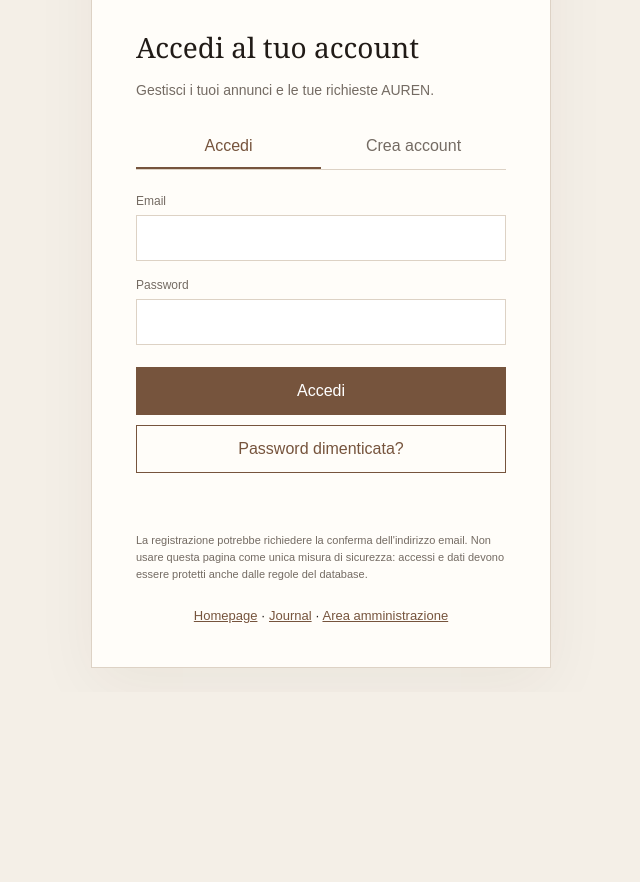
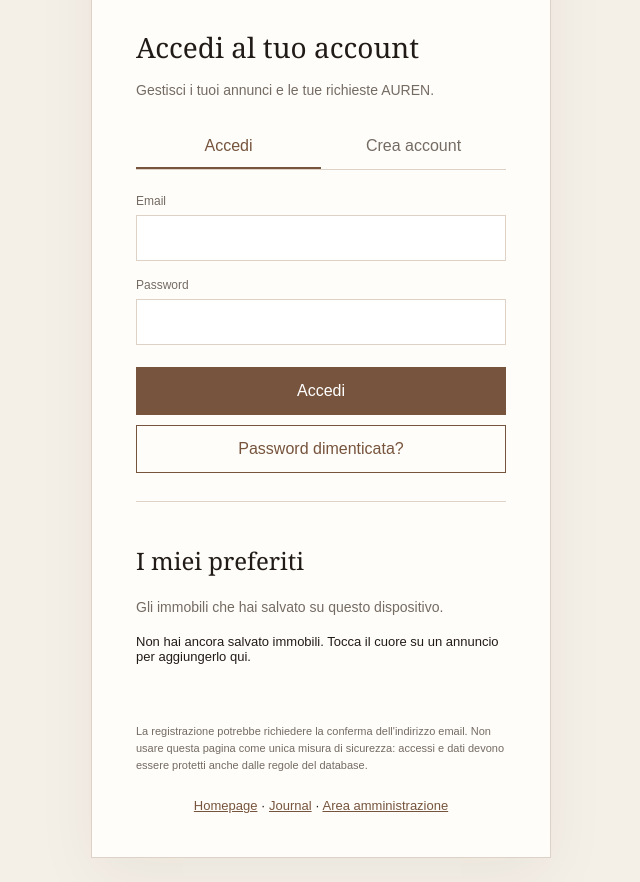
Before and after one commit to cristiancerato-auren/AUREN, a plain HTML site: page account.html in a window 1280 px wide. Shown: the part 149-1031 px from the top of the page, without its empty margins (319-959 px from the left). Before the commit the page ends 841 px from the top, so only its background shows below. Drawn offline with nearby package versions, Linux system fonts and the light colour scheme.

Commit message:
Add saved properties to AUREN account area

```diff
--- a/account.html
+++ b/account.html
@@ -43,6 +43,12 @@ a{color:var(--brown)}.brand{font-family:Georgia,serif;font-size:34px;letter-spac
 </form>
 <button id="forgotBtn" class="primary" type="button" style="background:transparent;color:var(--brown);margin-top:10px">Password dimenticata?</button>
 <button id="logoutBtn" class="primary" type="button" hidden>Esci dall'account</button>
+<section id="favoritesPanel" style="margin-top:28px;border-top:1px solid var(--line);padding-top:22px">
+<h2 style="font:400 24px Georgia,serif">I miei preferiti</h2>
+<p>Gli immobili che hai salvato su questo dispositivo.</p>
+<div id="favoritesStatus" class="status" role="status" aria-live="polite"></div>
+<div id="myFavorites"></div>
+</section>
 <section id="ordersPanel" hidden style="margin-top:28px;border-top:1px solid var(--line);padding-top:22px">
 <h2 style="font:400 24px Georgia,serif">I miei ordini</h2>
 <p>Consulta gli acquisti effettuati con questo account AUREN.</p>
@@ -93,8 +99,27 @@ async function loadMyOrders(){
   }).join('');
  }catch(error){console.error(error);state.textContent='Non riesco a caricare gli ordini. Riprova più tardi.'}
 }
+const FAVORITES_KEY="auren.property-favorites.v1";
+function readFavorites(){try{const value=JSON.parse(localStorage.getItem(FAVORITES_KEY)||"[]");return Array.isArray(value)?value:[]}catch{return []}}
+function renderFavorites(){
+ const root=$("myFavorites"),state=$("favoritesStatus");if(!root||!state)return;
+ const items=readFavorites();root.replaceChildren();
+ state.textContent=items.length?items.length+" immobili salvati":"Non hai ancora salvato immobili. Tocca il cuore su un annuncio per aggiungerlo qui.";
+ items.forEach(item=>{
+  const article=document.createElement("article");article.style.cssText="display:flex;gap:12px;align-items:center;border:1px solid var(--line);padding:10px;margin:10px 0;background:var(--paper)";
+  const img=document.createElement("img");img.src=typeof item.image==="string"&&item.image.startsWith("https://")?item.image:"/assets/icons/auren-app.svg";img.alt="";img.loading="lazy";img.style.cssText="width:88px;height:72px;object-fit:cover;background:var(--cream)";
+  const details=document.createElement("div");details.style.flex="1";
+  const title=document.createElement("strong");title.textContent=String(item.title||"Immobile AUREN");
+  const meta=document.createElement("p");meta.style.margin="4px 0";meta.textContent=[item.location,item.area?item.area+" m²":null,item.price?new Intl.NumberFormat("it-IT",{style:"currency",currency:"EUR",maximumFractionDigits:0}).format(item.price):null].filter(Boolean).join(" · ");
+  const remove=document.createElement("button");remove.type="button";remove.textContent="Rimuovi";remove.style.cssText="border:1px solid var(--line);background:transparent;color:var(--brown);padding:7px 10px;font-size:12px;margin-top:5px";
+  remove.addEventListener("click",()=>{const next=readFavorites().filter(saved=>String(saved.id)!==String(item.id));try{localStorage.setItem(FAVORITES_KEY,JSON.stringify(next))}catch{}renderFavorites()});
+  details.append(title,meta,remove);article.append(img,details);root.append(article);
+ });
+}
+window.addEventListener("storage",event=>{if(event.key===FAVORITES_KEY)renderFavorites()});
 function renderSession(session){const logged=!!session&&!recovery;$('authForm').hidden=logged;$('logoutBtn').hidden=!logged;$('ordersPanel').hidden=!logged;if(logged){$('heading').textContent='Account attivo';$('intro').textContent='Accesso effettuato come '+session.user.email+'.';$('loginTab').hidden=true;$('signupTab').hidden=true;loadMyOrders();}else{$('loginTab').hidden=false;$('signupTab').hidden=false;$('myOrders').replaceChildren();}}
 client.auth.onAuthStateChange((_event,session)=>{renderSession(session)});
+renderFavorites();
 client.auth.getSession().then(({data,error})=>{if(error)message('Impossibile verificare la sessione: '+error.message);else renderSession(data.session)}).catch(()=>message('Servizio account temporaneamente non disponibile. Riprova tra poco.'));
 
 })();
```
